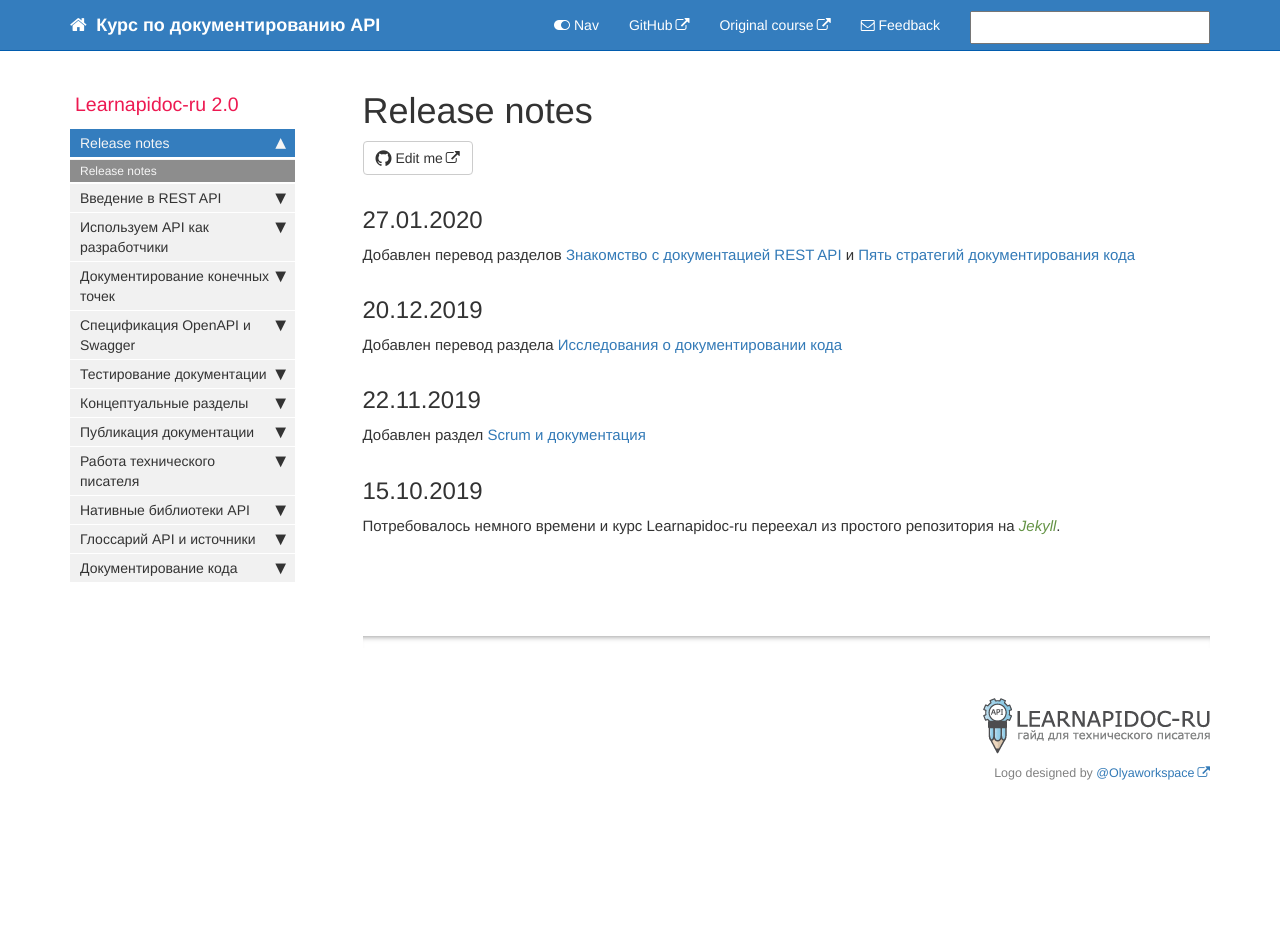
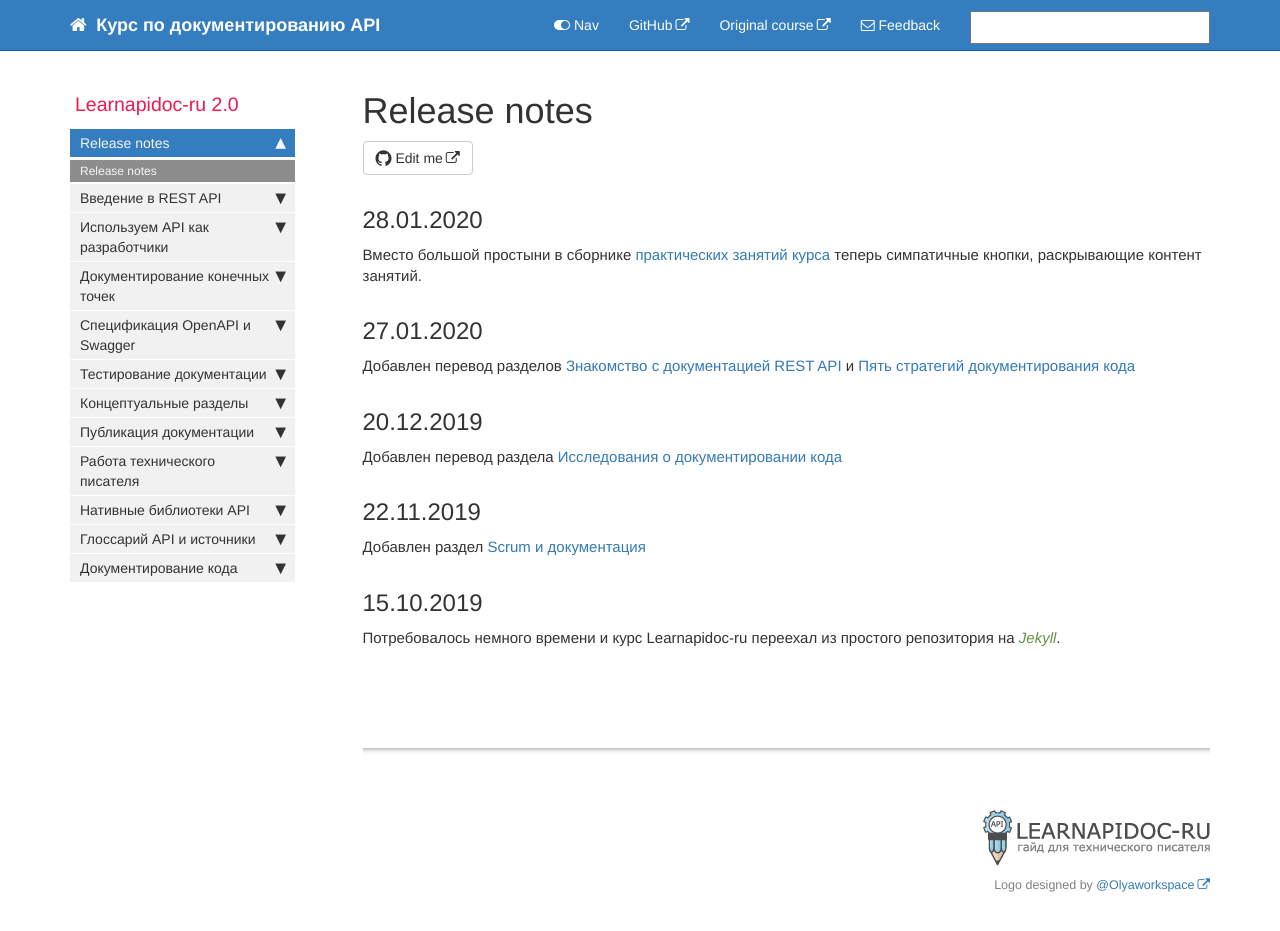
Before and after one commit to Starkovden/Starkovden.github.io, a Jekyll site: the page built from pages/release-notes.md, in a window 1280 px wide and 955 px high. Shown: the top 931 px of the window. Built offline with Jekyll 4.4.1, drawn with Linux system fonts in a browser that asks for light colours; nearby versions of some CDN libraries; comment, search, counter and statistics services are not loaded.

Commit message:
новость о кнопках в разделе практики

```diff
--- a/pages/release-notes.md
+++ b/pages/release-notes.md
@@ -6,6 +6,9 @@ folder: pages
 toc: false
 ---
 
+## 28.01.2020
+
+Вместо большой простыни в сборнике [практических занятий курса](workshop-activities.html) теперь симпатичные кнопки, раскрывающие контент занятий.
 
 ## 27.01.2020
 
```
